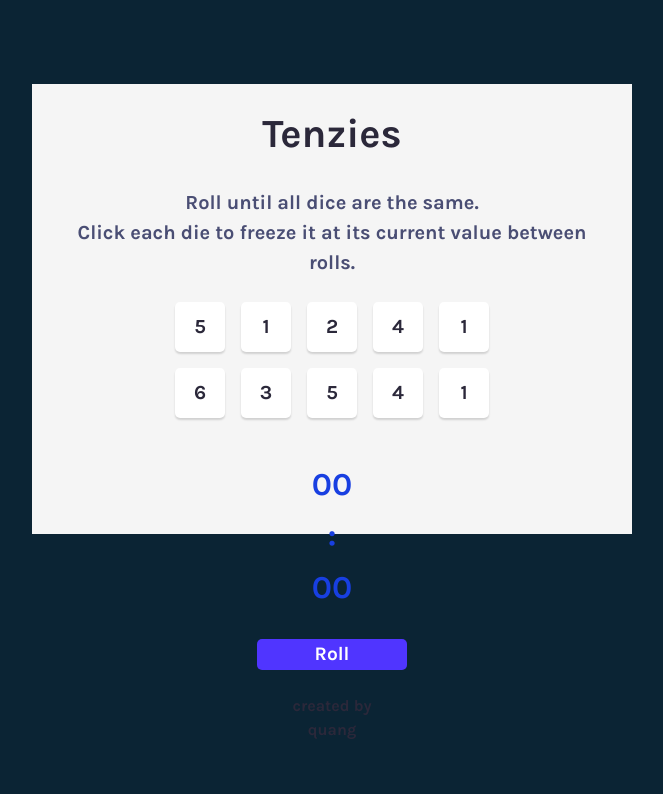
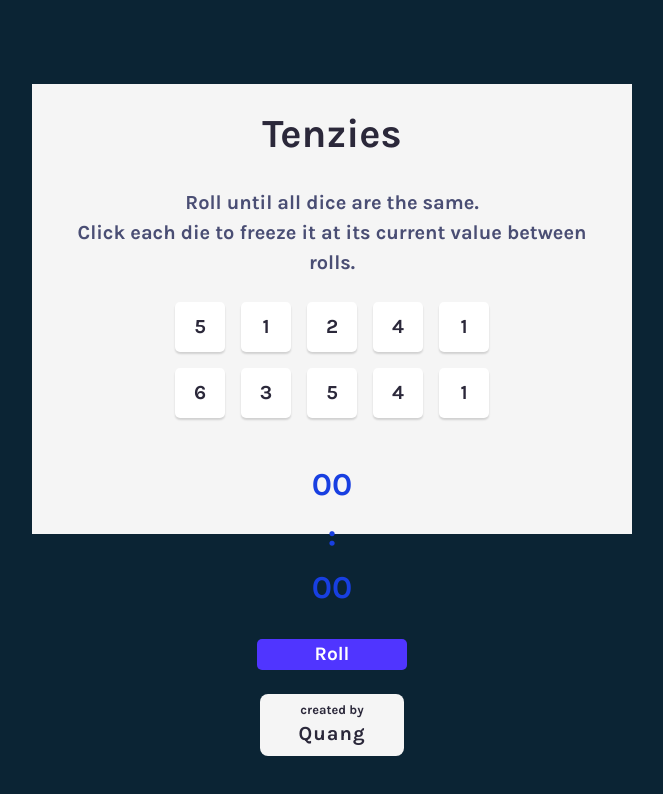
Before and after one commit to QuangLyHo/QuangLyHo.github.io, a React (Vite) app in the folder scrimba_projects/react-tenzies-game/: page / in a window 1280 px wide. Shown: the top 794 px of the page, without its empty margins (308-971 px from the left). Built offline with nearby package versions, Linux system fonts and the light colour scheme.

Commit message:
css updates

```diff
--- a/scrimba_projects/react-tenzies-game/src/index.css
+++ b/scrimba_projects/react-tenzies-game/src/index.css
@@ -125,3 +125,18 @@ span {
   font-family: inherit;
   margin: .1em;
 }
+
+.author {
+  background: var(--card-bg);
+  color: var(--font);
+  padding: .5em 3em;
+  border-radius: 8px;
+  font-size: .8rem;
+}
+
+.quang {
+  font-size: 1.25rem;
+  font-weight: 700;
+  text-transform: capitalize;
+  letter-spacing: 1px;
+}
```
